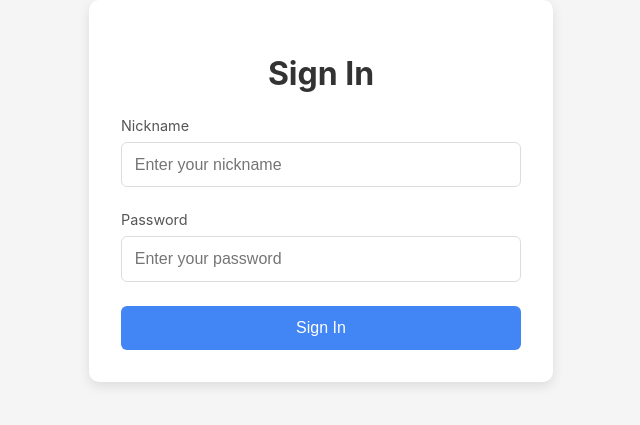
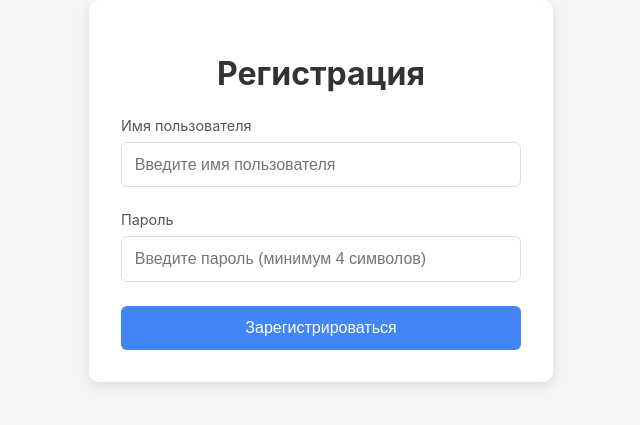
Before and after one commit to KachanVlg/wildman_front, a React (Create React App) app: page /signin in a window 1280 px wide. Shown: the part 209-634 px from the top of the page, without its empty margins (319-959 px from the left). Built offline with nearby package versions, Linux system fonts and the light colour scheme.

Commit message:
Минорные изменения в визуале страницы

```diff
--- a/src/components/Auth/Auth.jsx
+++ b/src/components/Auth/Auth.jsx
@@ -54,7 +54,7 @@ const Auth = () => {
 
   return (
     <div className="auth-container">
-      <h1 className="auth-title">Login</h1>
+      <h1 className="auth-title">Вход</h1>
       {error && <div className="error-message">{error}</div>}
 
       <form onSubmit={handleSubmit} className="auth-form">
@@ -86,7 +86,7 @@ const Auth = () => {
         </div>
 
         <button type="submit" className="auth-button" disabled={isLoading}>
-          {isLoading ? 'Logging in...' : 'Login'}
+          {isLoading ? 'Logging in...' : 'Войти'}
         </button>
       </form>
     </div>
--- a/src/components/Home/Home.jsx
+++ b/src/components/Home/Home.jsx
@@ -9,8 +9,8 @@ const Home = () => {
     <div className="home-container">
       <h1>Добро пожаловать!</h1>
       <div className="buttons">
-        <button onClick={() => navigate('/signin')}>Войти</button>
-        <button onClick={() => navigate('/auth')}>Зарегистрироваться</button>
+        <button onClick={() => navigate('/signin')}>Зарегистрироваться</button>
+        <button onClick={() => navigate('/auth')}>Войти</button>
       </div>
     </div>
   );
--- a/src/components/SignIn/SignIn.css
+++ b/src/components/SignIn/SignIn.css
@@ -59,3 +59,17 @@
 .signin-button:hover {
   background-color: #3367d6;
 }
+
+.error-message {
+  color: #e74c3c;
+  padding: 10px;
+  background-color: #fadbd8;
+  border-radius: 4px;
+  margin-bottom: 15px;
+  text-align: center;
+}
+
+.signin-button:disabled {
+  background-color: #95a5a6;
+  cursor: not-allowed;
+}
--- a/src/components/SignIn/SignIn.jsx
+++ b/src/components/SignIn/SignIn.jsx
@@ -1,53 +1,101 @@
 import React, { useState } from 'react';
+import { useNavigate } from 'react-router-dom';
 import './SignIn.css';
 
 const SignIn = () => {
-  const [credentials, setCredentials] = useState({
-    nickname: '',
+  const [formData, setFormData] = useState({
+    username: '',
     password: ''
   });
+  const [error, setError] = useState('');
+  const [isLoading, setIsLoading] = useState(false);
+  const navigate = useNavigate();
 
-  const handleSubmit = (e) => {
+  const handleChange = (e) => {
+    const { name, value } = e.target;
+    setFormData(prev => ({
+      ...prev,
+      [name]: value
+    }));
+  };
+
+  const handleSubmit = async (e) => {
     e.preventDefault();
-    console.log('Sign in data:', credentials);
-    // Логика авторизации
+    setIsLoading(true);
+    setError('');
+
+    try {
+      console.log('Sending request to /api/user/create');
+      const response = await fetch('http://localhost:8080/api/user/create', {
+        method: 'POST',
+        headers: {
+          'Content-Type': 'application/json',
+        },
+        body: JSON.stringify({
+          username: formData.username,
+          password: formData.password
+        })
+      });
+
+      const data = await response.json();
+      console.log('Response:', data);
+
+      if (!response.ok) {
+        throw new Error(data.message || 'Registration failed');
+      }
+
+      console.log('Registration successful!', data);
+      navigate('/signin'); // Перенаправляем на страницу входа после регистрации
+    } catch (error) {
+      console.error('Registration error:', error);
+      setError(error.message || 'Registration failed');
+    } finally {
+      setIsLoading(false);
+    }
   };
 
   return (
     <div className="signin-container">
       <div className="signin-card">
-        <h1 className="signin-title">Sign In</h1>
+        <h1 className="signin-title">Регистрация</h1>
+        {error && <div className="error-message">{error}</div>}
 
         <form onSubmit={handleSubmit} className="signin-form">
           <div className="input-group">
-            <label htmlFor="nickname">Nickname</label>
+            <label htmlFor="username">Имя пользователя</label>
             <input
               type="text"
-              id="nickname"
-              name="nickname"
-              value={credentials.nickname}
-              onChange={(e) => setCredentials({...credentials, nickname: e.target.value})}
-              placeholder="Enter your nickname"
+              id="username"
+              name="username"
+              value={formData.username}
+              onChange={handleChange}
               required
+              disabled={isLoading}
+              placeholder="Введите имя пользователя"
             />
           </div>
 
           <div className="input-group">
-            <label htmlFor="password">Password</label>
+            <label htmlFor="password">Пароль</label>
             <input
               type="password"
               id="password"
               name="password"
-              value={credentials.password}
-              onChange={(e) => setCredentials({...credentials, password: e.target.value})}
-              placeholder="Enter your password"
+              value={formData.password}
+              onChange={handleChange}
               required
-              minLength="6"
+              minLength="4"
+              disabled={isLoading}
+              placeholder="Введите пароль (минимум 4 символов)"
             />
           </div>
 
-          <button type="submit" className="signin-button">
-            Sign In
+          <button
+            type="submit"
+            className="signin-button"
+            disabled={isLoading}
+          >
+            {isLoading ? 'Регистрация...' : 'Зарегистрироваться'}
           </button>
         </form>
       </div>
```
